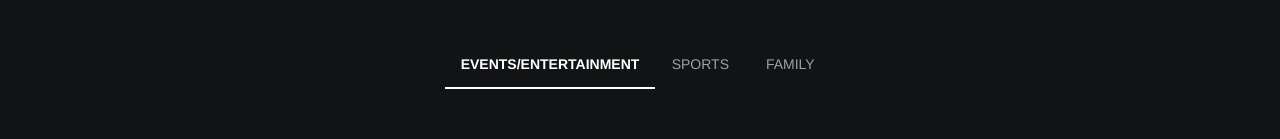
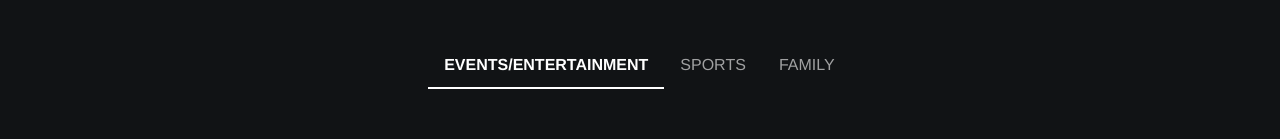
Before and after one commit to Frances-Hughes/photographer-site, a React (Create React App) app: page /gallery in a window 1280 px wide. Shown: the part 237-376 px from the top of the page. Built offline with nearby package versions, Linux system fonts and the light colour scheme; a web font is replaced by a local one.

Commit message:
improved gallery tabs
improved gallery tabs

```diff
--- a/src/components/Gallery.jsx
+++ b/src/components/Gallery.jsx
@@ -195,6 +195,7 @@ const Gallery = () => {
           label="Events/Entertainment"
           value="Events"
           sx={{
+            fontSize: { xs: "0.7rem", md: "1rem" },
             color: selectedTab === "Events" ? "white" : "inherit",
             fontWeight: selectedTab === "Events" ? "bold" : "normal",
           }}
@@ -203,6 +204,7 @@ const Gallery = () => {
           label="Sports"
           value="Sports"
           sx={{
+            fontSize: { xs: "0.6rem", md: "1rem" },
             color: selectedTab === "Sports" ? "white" : "inherit",
             fontWeight: selectedTab === "Sports" ? "bold" : "normal",
           }}
@@ -211,6 +213,7 @@ const Gallery = () => {
           label="Family"
           value="Family"
           sx={{
+            fontSize: { xs: "0.6rem", md: "1rem" },
             color: selectedTab === "Family" ? "white" : "inherit",
             fontWeight: selectedTab === "Family" ? "bold" : "normal",
           }}
```
